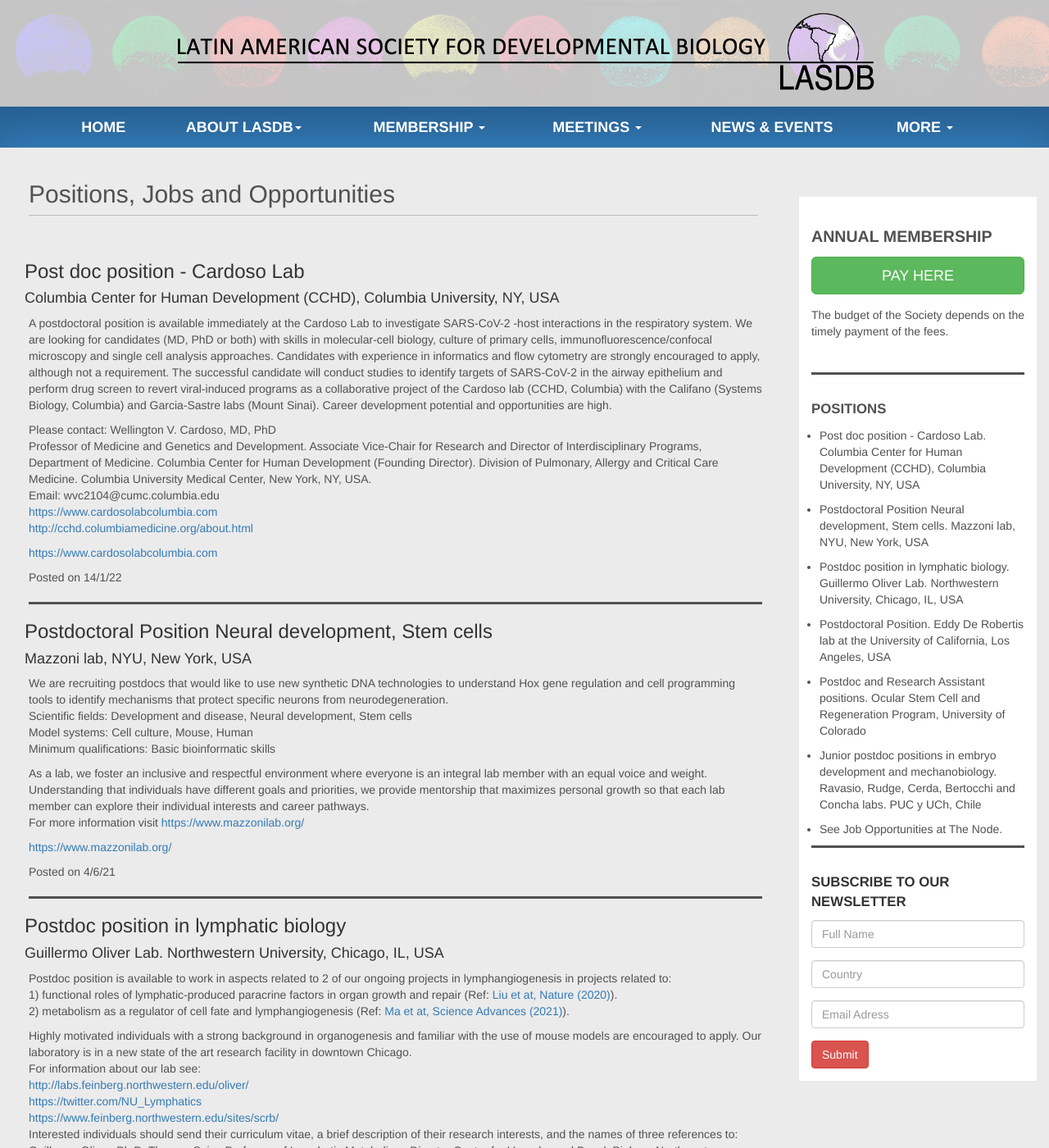
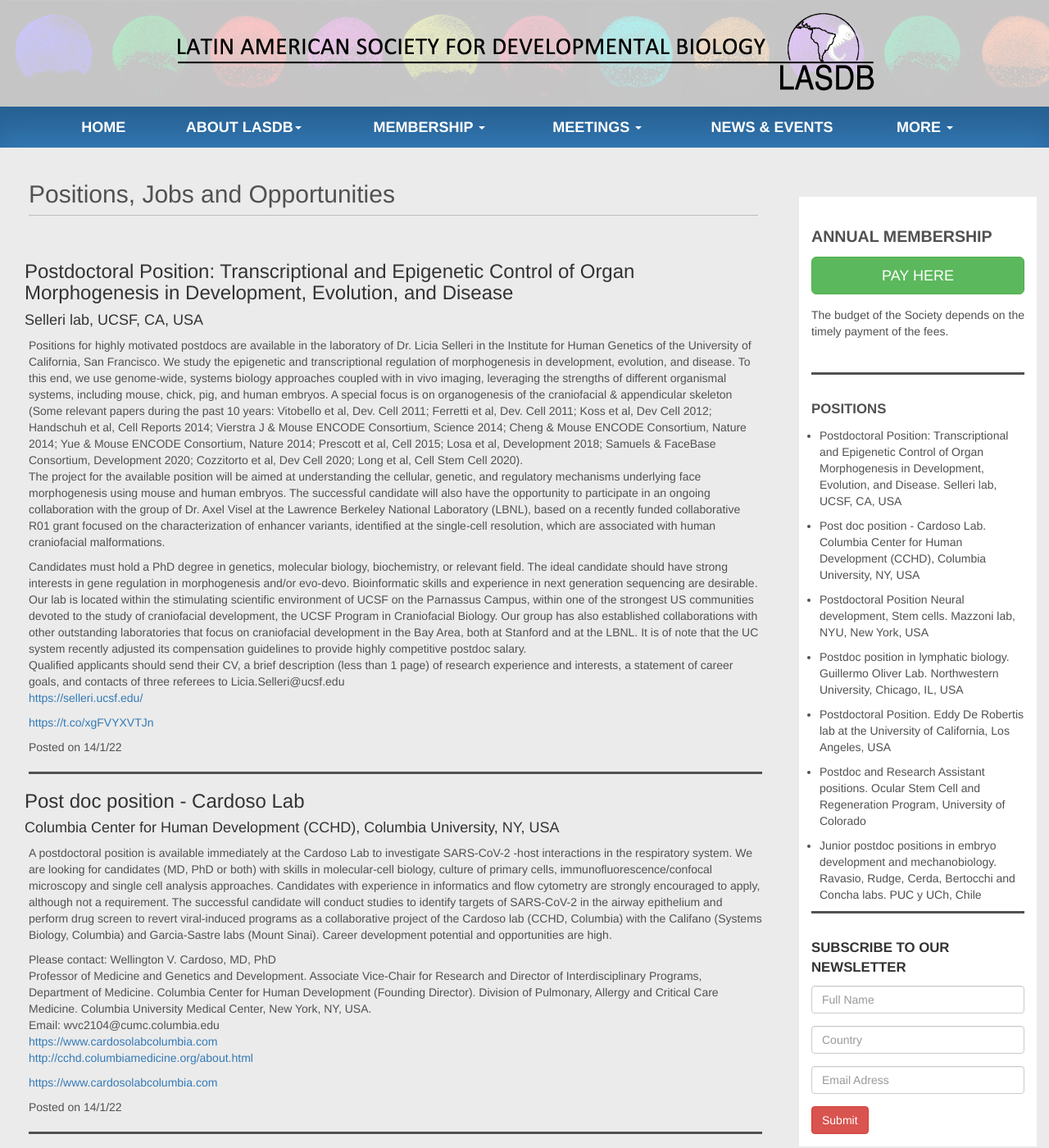
Before and after one commit to lasdb/lasdb.github.io, a Jekyll site: the page built from _posts/2000-01-01-jobs.markdown, in a window 1280 px wide and 1400 px high. Shown: the whole window at 82% size. Built offline with Jekyll 4.4.1, drawn with Linux system fonts in a browser that asks for light colours; nearby versions of some CDN libraries.

Commit message:
Update 2000-01-01-jobs.markdown

```diff
--- a/_posts/2000-01-01-jobs.markdown
+++ b/_posts/2000-01-01-jobs.markdown
@@ -5,6 +5,16 @@
 categories: jobs
 permalink: /pages/jobs.html
 jobs:
+
+  - title: 'Postdoctoral Position: Transcriptional and Epigenetic Control of Organ Morphogenesis in Development, Evolution, and Disease'
+    date: '14/1/22'
+    subtitle: 'Selleri lab, UCSF, CA, USA'
+    body: 'Positions for highly motivated postdocs are available in the laboratory of Dr. Licia Selleri in the Institute for Human Genetics of the University of California, San Francisco. We study the epigenetic and transcriptional regulation of morphogenesis in development, evolution, and disease. To this end, we use genome-wide, systems biology approaches coupled with in vivo imaging, leveraging the strengths of different organismal systems, including mouse, chick, pig, and human embryos. A special focus is on organogenesis of the craniofacial & appendicular skeleton (Some relevant papers during the past 10 years: Vitobello et al, Dev. Cell 2011; Ferretti et al, Dev. Cell 2011; Koss et al, Dev Cell 2012; Handschuh et al, Cell Reports 2014; Vierstra J & Mouse ENCODE Consortium, Science 2014; Cheng & Mouse ENCODE Consortium, Nature 2014; Yue & Mouse ENCODE Consortium, Nature 2014; Prescott et al, Cell 2015; Losa et al, Development 2018; Samuels & FaceBase Consortium, Development 2020; Cozzitorto et al, Dev Cell 2020; Long et al, Cell Stem Cell 2020).<br>
+The project for the available position will be aimed at understanding the cellular, genetic, and regulatory mechanisms underlying face morphogenesis using mouse and human embryos. The successful candidate will also have the opportunity to participate in an ongoing collaboration with the group of Dr. Axel Visel at the Lawrence Berkeley National Laboratory (LBNL), based on a recently funded collaborative R01 grant focused on the characterization of enhancer variants, identified at the single-cell resolution, which are associated with human craniofacial malformations.'
+    par2: 'Candidates must hold a PhD degree in genetics, molecular biology, biochemistry, or relevant field. The ideal candidate should have strong interests in gene regulation in morphogenesis and/or evo-devo. Bioinformatic skills and experience in next generation sequencing are desirable. Our lab is located within the stimulating scientific environment of UCSF on the Parnassus Campus, within one of the strongest US communities devoted to the study of craniofacial development, the UCSF Program in Craniofacial Biology. Our group has also established collaborations with other outstanding laboratories that focus on craniofacial development in the Bay Area, both at Stanford and at the LBNL. It is of note that the UC system recently adjusted its compensation guidelines to provide highly competitive postdoc salary. <br>
+Qualified applicants should send their CV, a brief description (less than 1 page) of research experience and interests, a statement of career goals, and contacts of three referees to Licia.Selleri@ucsf.edu <br>
+<a href="https://selleri.ucsf.edu/" target="_blank">https://selleri.ucsf.edu/</a> </a>'
+    URL: 'https://t.co/xgFVYXVTJn'
 
   - title: 'Post doc position  - Cardoso Lab'
     date: '14/1/22'
```
